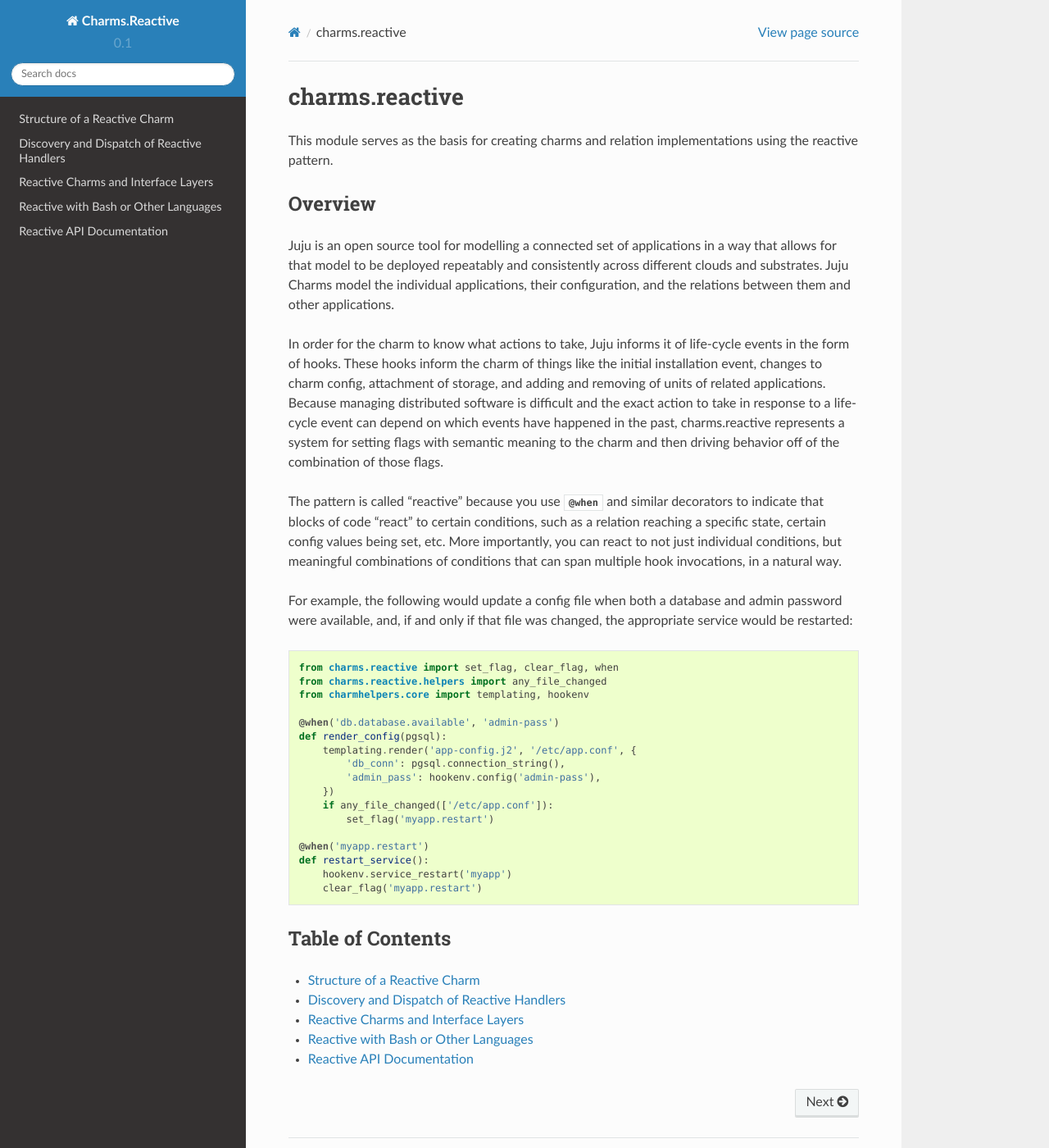
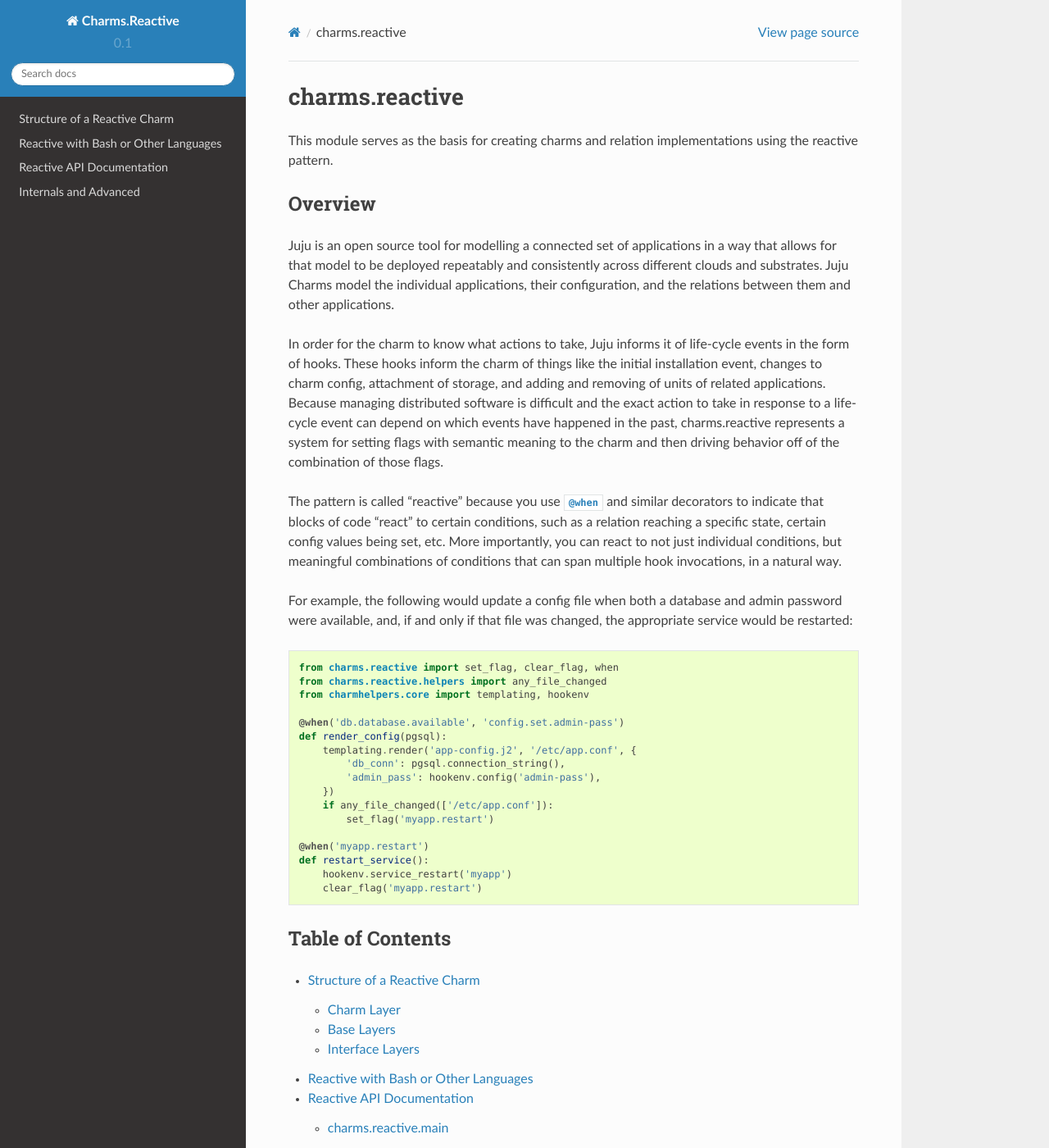
Before and after one commit to canonical/charms.reactive, a Sphinx documentation site: the page built from docs/index.rst, in a window 1280 px wide and 1400 px high. Shown: the whole window at 82% size. Built offline with Sphinx 7.4.7 and the Read the Docs theme 2.0.0, drawn with Linux system fonts in a browser that asks for light colours; pages that are not in the unit, such as notebooks, are missing from menus; some of the changed lines change nothing that is shown; some of the changed text lies outside the part shown.

Commit message:
Refactor docs structure based on review

```diff
--- /dev/null
+++ b/docs/_static/custom.css
@@ -0,0 +1,7 @@
+.rst-content code.literal {
+    color: #444;
+}
+
+.rst-content code.xref {
+    color: #2980B9;
+}
--- a/docs/api.rst
+++ b/docs/api.rst
@@ -1,5 +1,5 @@
 Reactive API Documentation
---------------------------
+==========================
 
 
 .. toctree::
@@ -9,6 +9,10 @@
     charms.reactive.helpers
     charms.reactive.relations
 
+
+charms.reactive.main
+--------------------
+
 .. automodule:: charms.reactive
     :members:
     :undoc-members:
--- a/docs/conf.py
+++ b/docs/conf.py
@@ -270,3 +270,6 @@
 
 # Example configuration for intersphinx: refer to the Python standard library.
 intersphinx_mapping = {'http://docs.python.org/': None}
+
+def setup(app):
+    app.add_stylesheet('custom.css')
--- a/docs/dispatch.rst
+++ b/docs/dispatch.rst
@@ -1,3 +1,4 @@
+
 Discovery and Dispatch of Reactive Handlers
 -------------------------------------------
 
--- a/docs/index.rst
+++ b/docs/index.rst
@@ -40,7 +40,7 @@
     from charms.reactive.helpers import any_file_changed
     from charmhelpers.core import templating, hookenv
 
-    @when('db.database.available', 'admin-pass')
+    @when('db.database.available', 'config.set.admin-pass')
     def render_config(pgsql):
         templating.render('app-config.j2', '/etc/app.conf', {
             'db_conn': pgsql.connection_string(),
@@ -63,7 +63,6 @@
    :maxdepth: 3
 
    structure
-   dispatch
-   interface-layers
    bash-reactive
    api
+   internals
--- a/docs/interface-layers.rst
+++ /dev/null
@@ -1,16 +0,0 @@
-Reactive Charms and Interface Layers
-------------------------------------
-
-Reactive charms work best as a part of layered charms, and the reactive pattern
-enables the use of interface layers which encapsulate the communication protocol
-over a Juju interface when two applications are related together.  By
-encapsulating this protocol, it ensures that two applications that support the
-same interface will always be able to speak to each other correctly.  It also
-provides a well-defined and documented API for the charm author to use, without
-having to get mired in the details of relation keys, data encoding, or what
-order the communication has to proceed in.
-
-Reactive enables interface layers to provide a set of flags that indicate
-important points in the conversation so that the charm knows what information
-to provide or what is available.  The interface layer can then provide the charm
-with a documented set of methods to call to provide or access that data.
--- /dev/null
+++ b/docs/internals.rst
@@ -0,0 +1,8 @@
+Internals and Advanced
+======================
+
+
+.. toctree::
+
+    dispatch
+    charms.reactive.bus
--- a/docs/structure.rst
+++ b/docs/structure.rst
@@ -1,43 +1,139 @@
+Structure of a Reactive Charm
+=============================
 
-Structure of a Reactive Charm
------------------------------
+A reactive charm should be built using layers, with the "top" layer being called
+the "charm layer." The charm layer would then reference other layers that it
+builds upon, which are generally thought of in two types: base layers, and
+interface layers. The charm indicates which layers it builds upon via its
+``layer.yaml``, which might look like this:
 
-The structure of a reactive charm is similar to existing charms, with the
-addition of ``reactive`` directory and the ``relations`` directory under
-``hooks``:
+.. code-block:: yaml
+
+    includes:
+      - 'layer:apache'
+      - 'interface:mysql'
+    options:
+      basic:
+        # apt packages required by charm code
+        packages:
+          - 'unzip'
+
+This includes one base layer, ``apache2``, and an interface layer, ``mysql``.
+The ``apache2`` layer itself builds upon two other base layers and another
+interface layer, so the total hierarchy of the charm would look like this:
+
+
+.. code-block:: text
+
+  ┌─────────────┐ ┌───────────┐ ┌────────────────┐
+  │ layer:basic │ │ layer:apt │ │ interface:http │
+  └──────┬──────┘ └──────┬────┘ └─────────┬──────┘
+         └───────────────┼────────────────┘
+                  ┌──────┴────────┐ ┌─────────────────┐
+                  │ layer:apache2 │ │ interface:mysql │
+                  └──────┬────────┘ └────────┬────────┘
+                         └─────────┬─────────┘
+                               ┌───┴───┐
+                               │ myapp │
+                               └───────┘
+
+The ``options`` section in the ``layer.yaml`` allows the charm to set
+configuration for other layers. In this case, specifying to the ``basic`` layer
+that the charm needs the ``unzip`` package in order to function.
+
+
+Charm Layer
+-----------
+
+The charm layer is what most charm authors will be writing, and allows the charm
+author to focus on just the information and code which is relevant to the
+charm itself. By including other layers, the charm layer can then rely on those
+layer to provide common behavior, using documented flags and method calls to
+communicate with those layers.
+
+A charm layer consists, at a bare minimum, of the following files:
+
+* ``metadata.yaml``: This file contains information about the charm, such as the
+  charm name, summary, description, maintainer, and what relations the charm
+  supports.
+* ``layer.yaml``: This file indicates what other layers this charm builds upon.
+* ``reactive/<charm-name>.py``: This file, where ``<charm-name>`` is replaced by the
+  name of the charm (using underscores in place of dashes), is the reactive
+  entry point for the charm. It should contain or import files containing all
+  of the handlers provided by this charm layer.
+
+The charm layer should also contain a few additional files, though some may be
+optional depending on what features the charm supports:
+
+* ``README.md``: This file should document your charm in detail, and is required
+  for the charm to be listed in the `Charm Store`_.
+* ``copyright``: This file should document what copyright your charm is available
+  under.
+* ``config.yaml``: For adding configuration_ options to the charm.
+* ``icon.svg``: For providing a nice icon for the charm.
+* ``actions.yaml`` and ``actions/<action-name>`` scripts: For supporting actions_
+  in the charm.
+* ``metrics.yaml``: For collecting metrics_ about the deployment.
+
+An example tree for a charm layer might thus look like this:
 
 .. code-block:: text
 
     .
+    ├── README.md
     ├── metadata.yaml
-    ├── reactive
-    │   └── common.py
-    └── hooks
-        ├── pgsql-relation-changed
-        └── relations
-            └── pgsql
-                ├── interface.yaml
-                ├── peer.py
-                ├── provides.py
-                └── requires.py
+    ├── icon.svg
+    ├── config.yaml
+    ├── layer.yaml
+    ├── reactive/
+    │   └── myapp.py
+    ├── actions.yaml
+    ├── actions/
+    │   └── do-something
+    └── copyright
 
-The hooks will need to call :func:`reactive.main() <charms.reactive.main>`,
-and the decorated handler blocks can be placed in any file under the ``reactive``
-directory.  Thus, pretty much all of your hooks will end up contain little more
-than:
+.. _configuration: https://jujucharms.com/docs/stable/charms-config
+.. _actions: https://jujucharms.com/docs/stable/developer-actions
+.. _metrics: https://jujucharms.com/docs/stable/developer-metrics
+.. _layers: https://jujucharms.com/docs/stable/authors-charm-building
+__ layers_
+.. _`Charm Store`: https://jujucharms.com/
 
-.. code-block:: python
 
-    #!/usr/bin/env python
-    from charms.reactive import main
-    main()
+Base Layers
+-----------
 
-The ``relations`` directory will contain any interface layer implementations
-that your charm uses.
+Base layers provide functionality that is common across several charms. These
+layers should provide a set of handlers in ``reactive/<layer-name>.py`` which
+will set additional flags that will drive behavior in the charm layer. They may
+also include a Python module in ``lib/charms/layer/<layer-name>.py`` which can
+be imported from the charm layer to provide functions or classes to be used by
+the charm layer.
 
-If you are `building a charm with layers`_, as is recommended, both the ``hooks``
-and ``relations`` directories will be automatically managed for you by your base
-and interface layers, so you can focus on writing handlers under the ``reactive``
-directory.
+Base layers are otherwise identical to charm layers, and can provide things such
+as actions, config options, metrics, etc. for the charm layer.  For example, a
+base layer might provide an action script, as well as the corresponding defition
+in the ``actions.yaml`` file.  The ``actions.yaml`` file from the charm layer
+will then be merged onto the one provided by the base layer, and both sets of
+actions will be available.
 
-.. _`Building a Charm with Layers`: https://jujucharms.com/docs/stable/authors-charm-building
+
+Interface Layers
+----------------
+
+Interface layers encapsulate the communication protocol over a Juju interface
+when two applications are related together. These layers will react to
+applications being related to the charm, and will handle the transfer of data to
+and from the units of the related application. This ensures that all charms using
+that interface protocol can effectively communicate with one another.
+
+As with base layers, an interface layer will provide a set of flags to inform
+the charm layer of the signficant points in the relationship conversation. The
+interface layer will also provide a class with well-documented methods to use to
+interact with that relation. Instances of these classes will be automatically
+created by the framework.
+
+More information about interface layers can be found in `the docs`_.
+
+
+.. _`the docs`: https://jujucharms.com/docs/stable/developer-layers-interfaces
```
